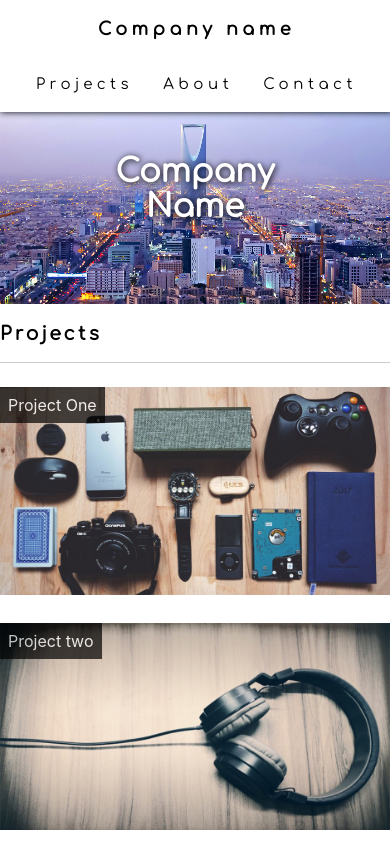
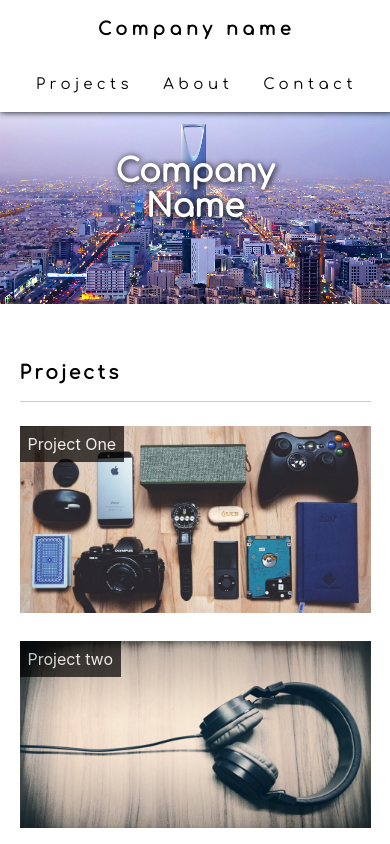
Before and after one commit to Khan2310/A-Company-Portfolio, a React (Create React App) app: page / in a window 390 px wide. Shown: the top 844 px of the page. Built offline with nearby package versions, Linux system fonts and the light colour scheme.

Commit message:
change some style for mobile

```diff
--- a/src/components/scss/bodyCompoStyle.scss
+++ b/src/components/scss/bodyCompoStyle.scss
@@ -6,4 +6,7 @@
   @media screen and (max-width: 1540px) {
     margin: 0%;
   }
+  @media screen and (max-width: 400px) {
+    margin: 15% 5% 0%;
+  }
 }
--- a/src/components/style.css
+++ b/src/components/style.css
@@ -164,6 +164,12 @@
   }
 }
 
+@media screen and (max-width: 400px) {
+  .body-container {
+    margin: 15% 5% 0%;
+  }
+}
+
 .head-title {
   margin-top: 5%;
   border-bottom: solid 1px #ccc;
```
